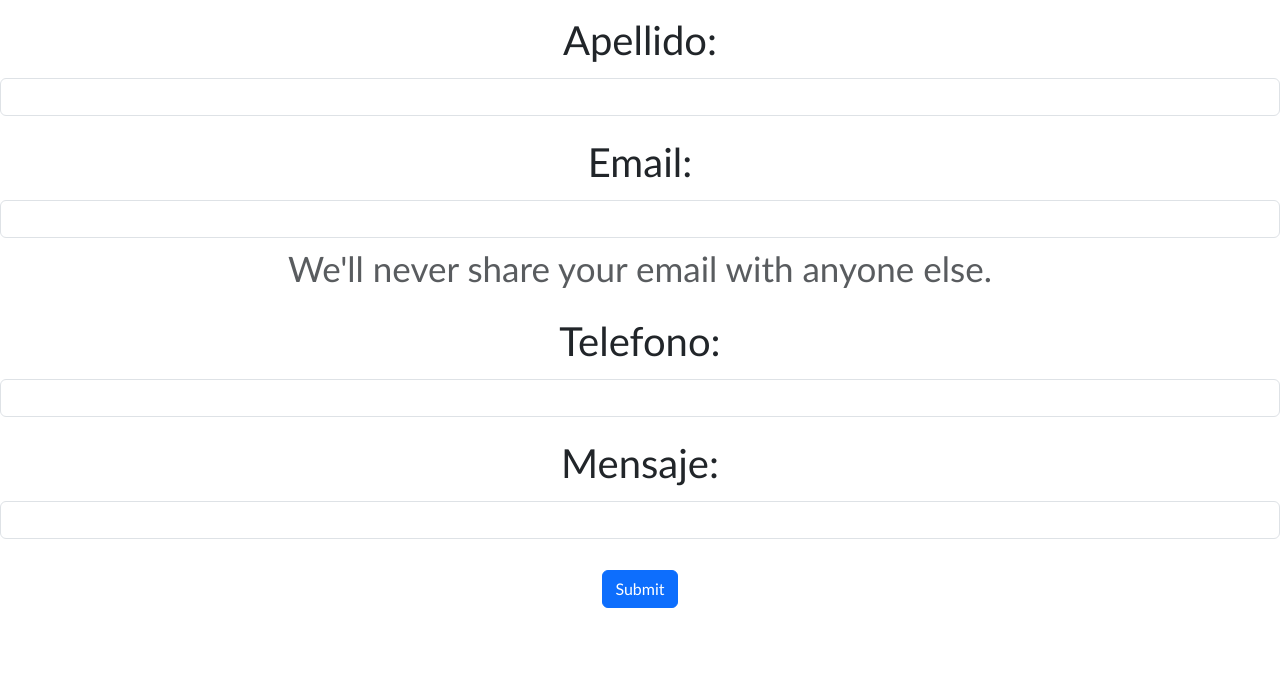
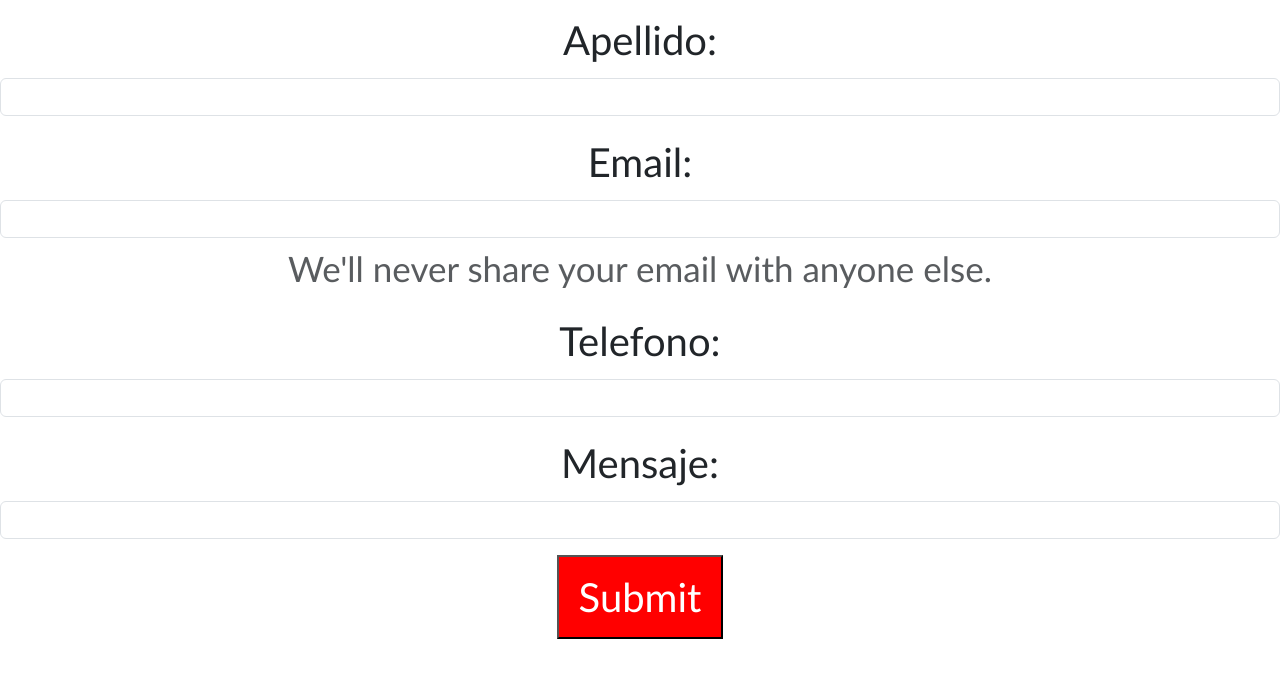
Before and after one commit to MatiasPiecznik/CreaMundos, a website: page pages/contacto.html in a window 1280 px wide. Shown: the part 660-1340 px from the top of the page. Drawn offline with nearby package versions, Linux system fonts and the light colour scheme.

Commit message:
commit para entrega n3

```diff
--- a/pages/contacto.html
+++ b/pages/contacto.html
@@ -57,7 +57,7 @@
         <label for="mensaje" class="form-label">Mensaje:</label>
         <input type="mensaje" class="form-control" id="mensaje">
       </div>
-      <button type="submit" class="btn btn-primary">Submit</button>
+      <button type="submit" class="button">Submit</button>
   </form>
 </section>
     </main>
--- a/style.scss
+++ b/style.scss
@@ -1,6 +1,7 @@
 @import'variables';
 @import'header';
 @import'footer';
+
 
 .qh-cards{
     margin: 0px;
```
Also changed, not shown: index.html (+0 -2 lines), css/style.css, 1 other file.
